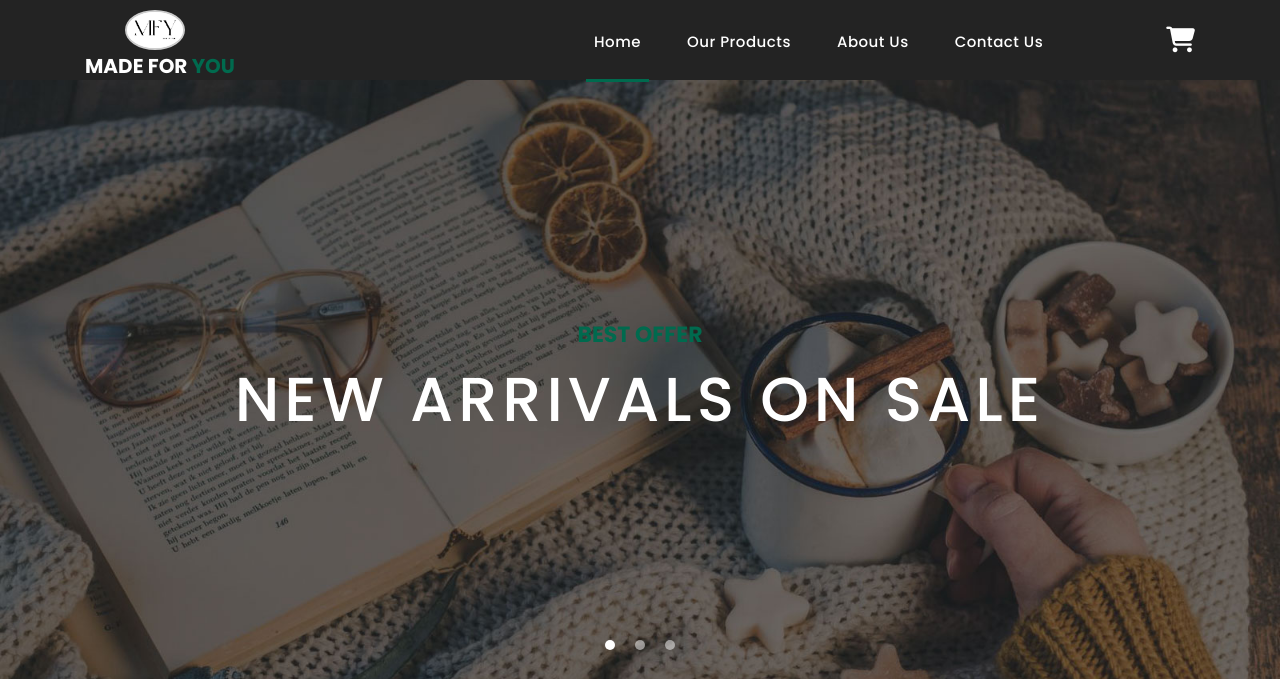
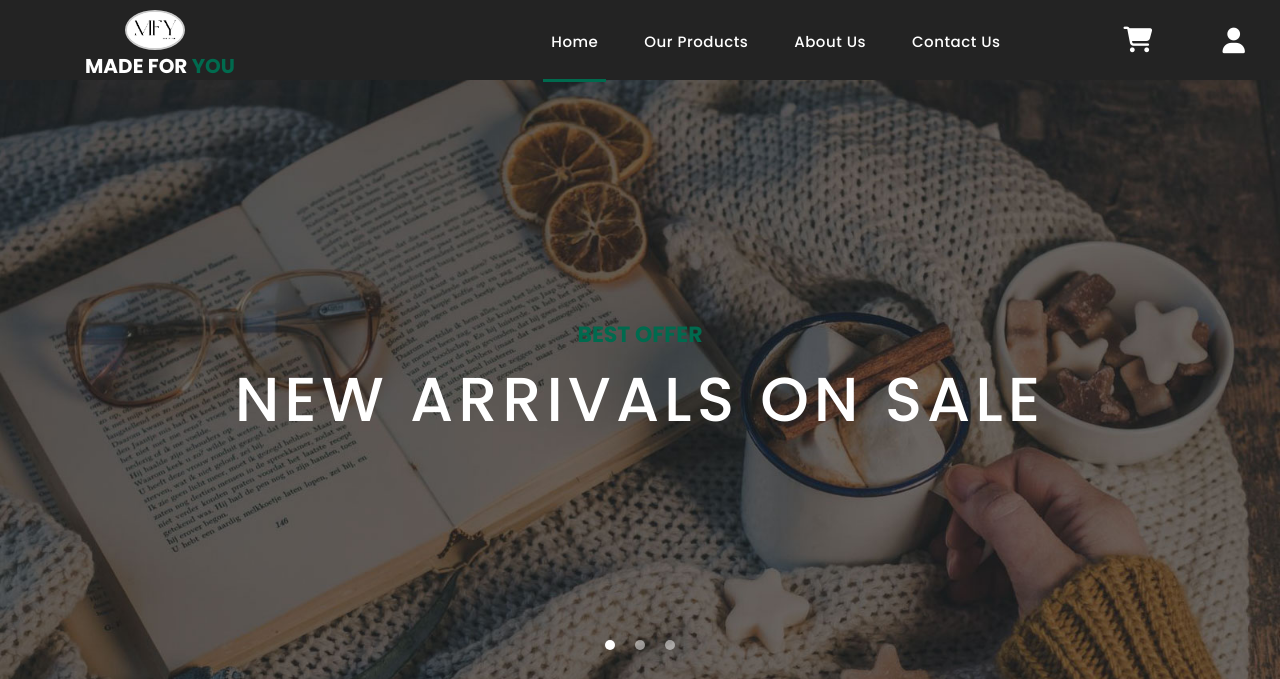
Before and after one commit to Heshi2001/MFY-Store, a Django app: page / in a window 1280 px wide. Shown: the top 679 px of the page. Run offline with Django 5.2, Linux system fonts and the light colour scheme; data that the repository does not hold is empty; some libraries are stand-ins or nearby versions.

Commit message:
Add login icon

```diff
--- a/store/static/store/css/templatemo-sixteen.css
+++ b/store/static/store/css/templatemo-sixteen.css
@@ -247,7 +247,11 @@ header .navbar {
   bottom: 10px;
   position: relative;
 }
-
+.cart-icon-desktop a.login-icon
+{
+	top: 11px !important;
+	left: 50px !important;
+}
 .cart-icon .fa-shopping-cart {
   font-size: 1.6rem;
 }
@@ -293,6 +297,17 @@ header .navbar {
 .cart-icon-mobile .cart-icon i {
   font-size: 22px;
   color: white; /* or your theme color */
+}
+/* LOGIN ICON - Desktop and Mobile */
+.login-icon {
+  color: white;
+  text-decoration: none;
+  position: relative;
+  margin-left: 20px;
+}
+
+.login-icon i {
+  font-size: 1.6rem;
 }
 .quick-help {
   background-color: #f8f9fa; /* light gray background */
@@ -1300,12 +1315,17 @@ footer .inner-content p a {
   .cart-icon-mobile {
     position: absolute;
     top: 20px;
-	 right: 20px;
+	right: 20px;
   }
   .navbar-toggler {
     margin-right: 10px;
     margin-top: 4px;
   }
+.cart-icon-mobile a.login-icon {
+  position: absolute;
+  top: 10px!important;
+  right: 60px;
+}
 }
 
 @media (max-width: 576px) {
--- a/store/templates/store/index.html
+++ b/store/templates/store/index.html
@@ -52,6 +52,10 @@
              {{ cart_items_count }}
            </span>
           {% endif %}
+          </a>
+        <!-- Mobile Login Icon -->
+         <a href="{% url 'login' %}" class="login-icon text-white ml-2">
+           <i class="fa fa-user fa-lg"></i>
          </a>
        </div>
 
@@ -84,6 +88,10 @@
             {{ cart_items_count }}
           </span>
           {% endif %}
+        </a>
+        <!-- Desktop Login Icon -->
+        <a href="{% url 'login' %}" class="login-icon text-white ml-3">
+          <i class="fa fa-user fa-lg"></i>
         </a>
        </div>
       </div>
```
Also changed, not shown: 1 other file.
